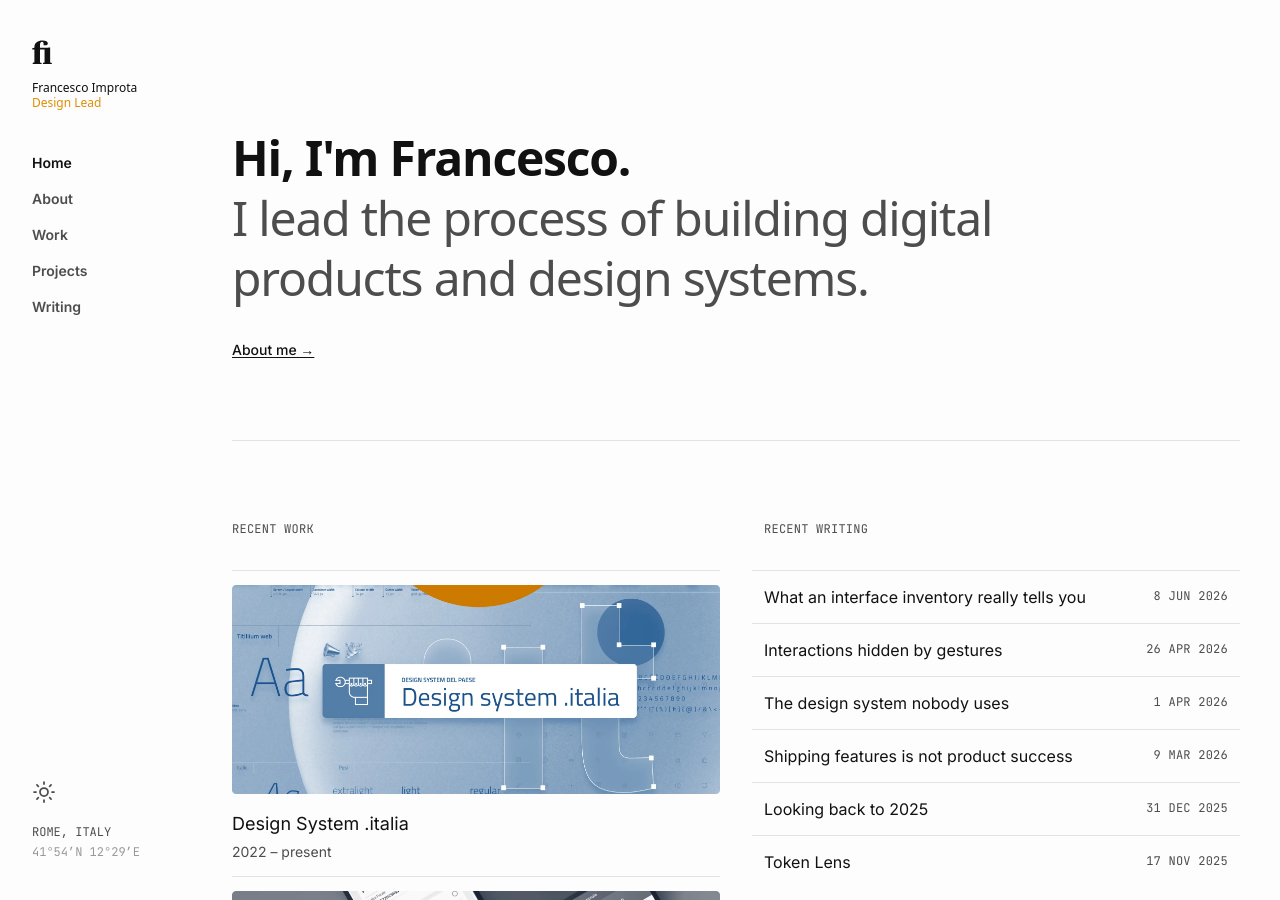
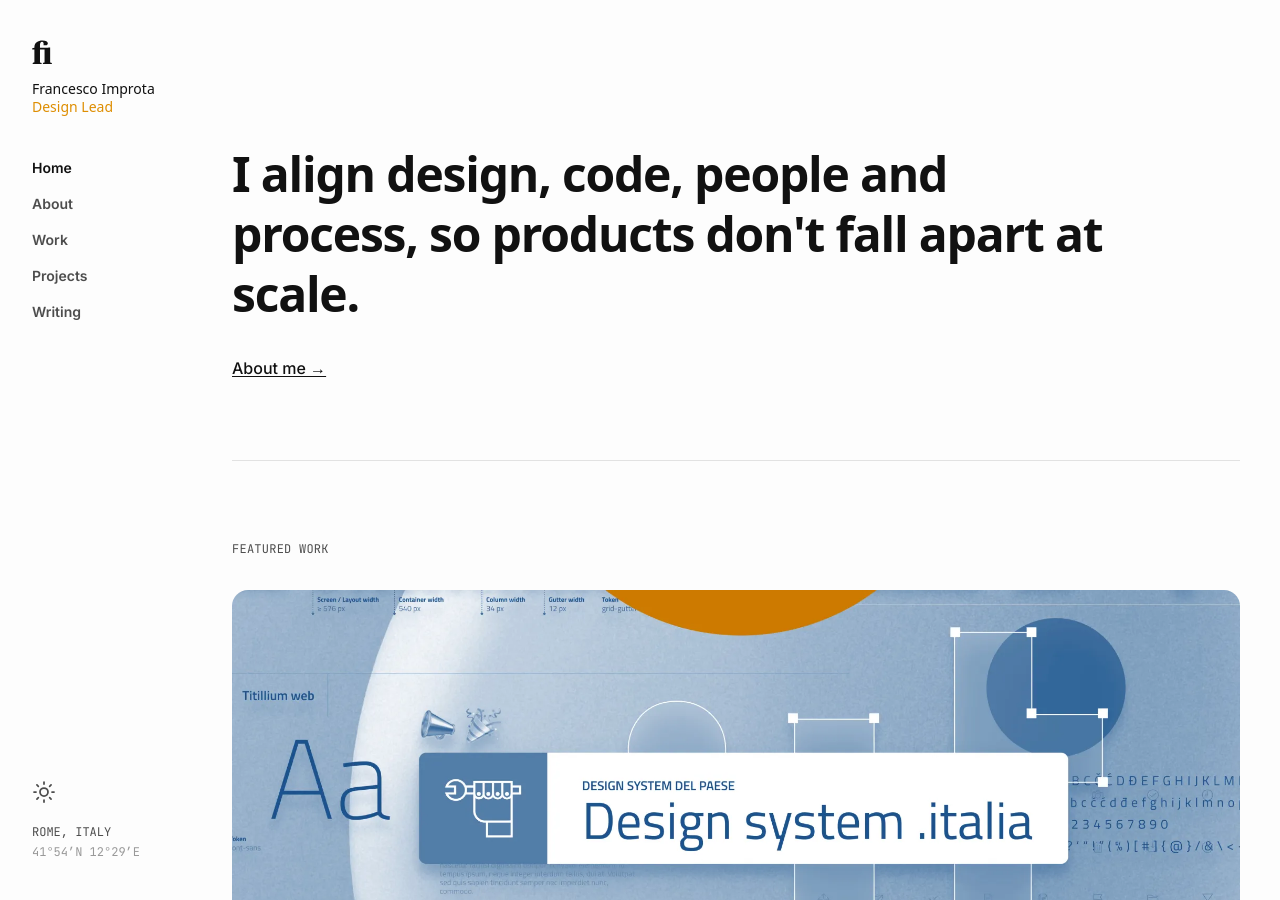
Before and after one commit to zetareticoli/fi, a Jekyll site: the page built from index.html, in a window 1280 px wide and 900 px high. Built offline with Jekyll 4.4.1, drawn with Linux system fonts in a browser that asks for light colours; some web fonts are replaced; some of the changed text lies outside the part shown.

Commit message:
refactor: remove index.md homepage; update work and featured sections for improved layout and content representation; implement justified gallery for featured projects

```diff
--- a/_includes/featured.html
+++ b/_includes/featured.html
@@ -1,24 +1,6 @@
-<article class="project mb-xl">
-  {% if work.url %}
-    <a href="{{work.url}}" class="color-text-primary">
-      <img src="{{work.image}}" alt="{{work.title}}" class="project-image mb-m" loading="lazy">
-    </a>
-  {% else %}
-    <img src="{{work.image}}" alt="{{work.title}}" class="project-image mb-m" loading="lazy">
-  {% endif %}
-  <div class="project__meta">
-    <!-- {% if work.type == "side" %}
-      <span class="project__tag text-tiny uppercase color-text-weak">Side project</span>
-    {% endif %} -->
-    {% if work.url %}
-      <a href="{{work.url}}" class="color-text-primary">
-        <h3 class="headline-secondary mb-xs">{{work.title}}</h3>
-      </a>
-    {% else %}
-      <h3 class="headline-secondary">{{work.title}}</h3>
-    {% endif %}
-    {% if work.year %}
-      <span class="text-small color-text-weak">{{work.year}}</span>
-    {% endif %}
-  </div>
-</article>
+<a href="{{ item.url | relative_url }}" target="_blank" rel="noopener noreferrer"
+  class="justified-item group animate-in rounded-2xl overflow-hidden"
+  style="--ar: {{ item.ar | default: 1.5 }}; transition-delay: {{ forloop.index | times: 120 }}ms;">
+  <img src="{{ item.image | relative_url }}" alt="{{ item.title }}"
+    class="w-full transition-transform duration-300 ease-out group-hover:scale-105">
+</a>
--- a/_includes/sidebar.html
+++ b/_includes/sidebar.html
@@ -6,8 +6,8 @@
         <path d="M26.312 10.844h-1.76l-1.672.44H11.572v-3.74c0-3.388.968-5.104 2.948-5.104 1.848 0 2.332 1.584 2.332 3.168 0 .748-.088 1.408-.176 2.024h4.62c1.012-.484 1.672-1.496 1.672-2.772 0-2.728-2.728-4.312-7.964-4.312-6.292 0-11.528 3.036-11.528 9.944v.572L.308 11.9v1.76h3.168v17.908c0 1.408-.704 1.584-2.464 1.716V35h12.936v-1.716c-1.76-.132-2.376-.308-2.376-1.716V13.66h6.644v17.908c0 1.408-.616 1.584-2.376 1.716V35h12.936v-1.716c-1.76-.132-2.464-.308-2.464-1.716V10.844z" fill="currentColor"/>
       </svg>
       <div class="flex flex-col">
-        <span class="font-heading text-xs text-primary font-medium leading-tight">Francesco Improta</span>
-        <span class="font-heading text-xs font-medium leading-tight text-accent">{{ site.description }}</span>
+        <span class="font-heading text-sm text-primary font-medium leading-tight">Francesco Improta</span>
+        <span class="font-heading text-sm font-medium leading-tight text-accent">{{ site.description }}</span>
       </div>
     </a>
     <ul class="hidden lg:flex flex-col gap-3">
--- a/css/tw-compiled.css
+++ b/css/tw-compiled.css
@@ -16,9 +16,6 @@
     --container-2xl: 42rem;
     --container-3xl: 48rem;
     --container-4xl: 56rem;
-    --container-5xl: 64rem;
-    --container-6xl: 72rem;
-    --container-7xl: 80rem;
     --text-xs: 0.75rem;
     --text-xs--line-height: calc(1 / 0.75);
     --text-sm: 0.875rem;
@@ -37,8 +34,7 @@
     --text-4xl--line-height: calc(2.5 / 2.25);
     --text-5xl: 3rem;
     --text-5xl--line-height: 1;
-    --text-7xl: 4.5rem;
-    --text-7xl--line-height: 1;
+    --font-weight-light: 300;
     --font-weight-medium: 500;
     --font-weight-semibold: 600;
     --font-weight-bold: 700;
@@ -47,9 +43,7 @@
     --leading-tight: 1.25;
     --leading-relaxed: 1.625;
     --radius-xs: 0.125rem;
-    --radius-lg: var(--radius);
     --radius-2xl: 1rem;
-    --radius-4xl: 2rem;
     --ease-out: cubic-bezier(0, 0, 0.2, 1);
     --ease-in-out: cubic-bezier(0.4, 0, 0.2, 1);
     --default-transition-duration: 150ms;
@@ -980,9 +974,6 @@
   .inline {
     display: inline;
   }
-  .inline-block {
-    display: inline-block;
-  }
   .inline-flex {
     display: inline-flex;
   }
@@ -1001,33 +992,21 @@
   .h-64 {
     height: calc(var(--spacing) * 64);
   }
-  .h-96 {
-    height: calc(var(--spacing) * 96);
-  }
   .h-auto {
     height: auto;
   }
   .h-full {
     height: 100%;
   }
-  .max-h-2\/3 {
-    max-height: calc(2 / 3 * 100%);
-  }
   .max-h-36 {
     max-height: calc(var(--spacing) * 36);
   }
   .max-h-40 {
     max-height: calc(var(--spacing) * 40);
   }
-  .max-h-48 {
-    max-height: calc(var(--spacing) * 48);
-  }
   .max-h-64 {
     max-height: calc(var(--spacing) * 64);
   }
-  .max-h-screen {
-    max-height: 100vh;
-  }
   .min-h-screen {
     min-height: 100vh;
   }
@@ -1055,18 +1034,6 @@
   .max-w-4xl {
     max-width: var(--container-4xl);
   }
-  .max-w-5xl {
-    max-width: var(--container-5xl);
-  }
-  .max-w-6xl {
-    max-width: var(--container-6xl);
-  }
-  .max-w-7 {
-    max-width: calc(var(--spacing) * 7);
-  }
-  .max-w-7xl {
-    max-width: var(--container-7xl);
-  }
   .max-w-md {
     max-width: var(--container-md);
   }
@@ -1153,9 +1120,6 @@
   }
   .gap-10 {
     gap: calc(var(--spacing) * 10);
-  }
-  .gap-24 {
-    gap: calc(var(--spacing) * 24);
   }
   .gap-x-10 {
     column-gap: calc(var(--spacing) * 10);
@@ -1177,14 +1141,8 @@
   .rounded-2xl {
     border-radius: var(--radius-2xl);
   }
-  .rounded-4xl {
-    border-radius: var(--radius-4xl);
-  }
   .rounded-full {
     border-radius: calc(infinity * 1px);
-  }
-  .rounded-lg {
-    border-radius: var(--radius-lg);
   }
   .rounded-xs {
     border-radius: var(--radius-xs);
@@ -1242,9 +1200,6 @@
   .object-cover {
     object-fit: cover;
   }
-  .p-0 {
-    padding: 0;
-  }
   .p-1 {
     padding: var(--spacing);
   }
@@ -1301,6 +1256,9 @@
   }
   .pt-12 {
     padding-top: calc(var(--spacing) * 12);
+  }
+  .pt-14 {
+    padding-top: calc(var(--spacing) * 14);
   }
   .pt-16 {
     padding-top: calc(var(--spacing) * 16);
@@ -1429,12 +1387,6 @@
   .underline-offset-2 {
     text-underline-offset: 2px;
   }
-  .opacity-50 {
-    opacity: 50%;
-  }
-  .opacity-75 {
-    opacity: 75%;
-  }
   .shadow {
     --tw-shadow: 0 1px 3px 0 var(--tw-shadow-color, rgb(0 0 0 / 0.1)), 0 1px 2px -1px var(--tw-shadow-color, rgb(0 0 0 / 0.1));
     box-shadow: var(--tw-inset-shadow), var(--tw-inset-ring-shadow), var(--tw-ring-offset-shadow), var(--tw-ring-shadow), var(--tw-shadow);
@@ -1449,26 +1401,6 @@
   }
   .grayscale {
     --tw-grayscale: grayscale(100%);
-    filter: var(--tw-blur,) var(--tw-brightness,) var(--tw-contrast,) var(--tw-grayscale,) var(--tw-hue-rotate,) var(--tw-invert,) var(--tw-saturate,) var(--tw-sepia,) var(--tw-drop-shadow,);
-  }
-  .grayscale-50 {
-    --tw-grayscale: grayscale(50%);
-    filter: var(--tw-blur,) var(--tw-brightness,) var(--tw-contrast,) var(--tw-grayscale,) var(--tw-hue-rotate,) var(--tw-invert,) var(--tw-saturate,) var(--tw-sepia,) var(--tw-drop-shadow,);
-  }
-  .grayscale-75 {
-    --tw-grayscale: grayscale(75%);
-    filter: var(--tw-blur,) var(--tw-brightness,) var(--tw-contrast,) var(--tw-grayscale,) var(--tw-hue-rotate,) var(--tw-invert,) var(--tw-saturate,) var(--tw-sepia,) var(--tw-drop-shadow,);
-  }
-  .grayscale-100 {
-    --tw-grayscale: grayscale(100%);
-    filter: var(--tw-blur,) var(--tw-brightness,) var(--tw-contrast,) var(--tw-grayscale,) var(--tw-hue-rotate,) var(--tw-invert,) var(--tw-saturate,) var(--tw-sepia,) var(--tw-drop-shadow,);
-  }
-  .invert-50 {
-    --tw-invert: invert(50%);
-    filter: var(--tw-blur,) var(--tw-brightness,) var(--tw-contrast,) var(--tw-grayscale,) var(--tw-hue-rotate,) var(--tw-invert,) var(--tw-saturate,) var(--tw-sepia,) var(--tw-drop-shadow,);
-  }
-  .sepia-50 {
-    --tw-sepia: sepia(50%);
     filter: var(--tw-blur,) var(--tw-brightness,) var(--tw-contrast,) var(--tw-grayscale,) var(--tw-hue-rotate,) var(--tw-invert,) var(--tw-saturate,) var(--tw-sepia,) var(--tw-drop-shadow,);
   }
   .filter {
@@ -1581,37 +1513,6 @@
       }
     }
   }
-  .group-hover\:opacity-100 {
-    &:is(:where(.group):hover *) {
-      @media (hover: hover) {
-        opacity: 100%;
-      }
-    }
-  }
-  .group-hover\:grayscale {
-    &:is(:where(.group):hover *) {
-      @media (hover: hover) {
-        --tw-grayscale: grayscale(100%);
-        filter: var(--tw-blur,) var(--tw-brightness,) var(--tw-contrast,) var(--tw-grayscale,) var(--tw-hue-rotate,) var(--tw-invert,) var(--tw-saturate,) var(--tw-sepia,) var(--tw-drop-shadow,);
-      }
-    }
-  }
-  .group-hover\:grayscale-0 {
-    &:is(:where(.group):hover *) {
-      @media (hover: hover) {
-        --tw-grayscale: grayscale(0%);
-        filter: var(--tw-blur,) var(--tw-brightness,) var(--tw-contrast,) var(--tw-grayscale,) var(--tw-hue-rotate,) var(--tw-invert,) var(--tw-saturate,) var(--tw-sepia,) var(--tw-drop-shadow,);
-      }
-    }
-  }
-  .group-hover\:sepia-0 {
-    &:is(:where(.group):hover *) {
-      @media (hover: hover) {
-        --tw-sepia: sepia(0%);
-        filter: var(--tw-blur,) var(--tw-brightness,) var(--tw-contrast,) var(--tw-grayscale,) var(--tw-hue-rotate,) var(--tw-invert,) var(--tw-saturate,) var(--tw-sepia,) var(--tw-drop-shadow,);
-      }
-    }
-  }
   .hover\:scale-105 {
     &:hover {
       @media (hover: hover) {
@@ -1622,13 +1523,6 @@
       }
     }
   }
-  .hover\:zoom-105 {
-    &:hover {
-      @media (hover: hover) {
-        zoom: 105%;
-      }
-    }
-  }
   .hover\:bg-secondary\/50 {
     &:hover {
       @media (hover: hover) {
@@ -1733,156 +1627,136 @@
       grid-column: span 7 / span 7;
     }
   }
-  .md\:block {
-    @media (width >= 48rem) {
-      display: block;
-    }
-  }
   .md\:grid-cols-12 {
     @media (width >= 48rem) {
       grid-template-columns: repeat(12, minmax(0, 1fr));
     }
   }
-  .md\:gap-8 {
-    @media (width >= 48rem) {
+  .lg\:col-span-1 {
+    @media (width >= 64rem) {
+      grid-column: span 1 / span 1;
+    }
+  }
+  .lg\:col-span-2 {
+    @media (width >= 64rem) {
+      grid-column: span 2 / span 2;
+    }
+  }
+  .lg\:col-span-3 {
+    @media (width >= 64rem) {
+      grid-column: span 3 / span 3;
+    }
+  }
+  .lg\:col-span-4 {
+    @media (width >= 64rem) {
+      grid-column: span 4 / span 4;
+    }
+  }
+  .lg\:col-span-6 {
+    @media (width >= 64rem) {
+      grid-column: span 6 / span 6;
+    }
+  }
+  .lg\:col-span-7 {
+    @media (width >= 64rem) {
+      grid-column: span 7 / span 7;
+    }
+  }
+  .lg\:col-span-8 {
+    @media (width >= 64rem) {
+      grid-column: span 8 / span 8;
+    }
+  }
+  .lg\:col-span-9 {
+    @media (width >= 64rem) {
+      grid-column: span 9 / span 9;
+    }
+  }
+  .lg\:mx-10 {
+    @media (width >= 64rem) {
+      margin-inline: calc(var(--spacing) * 10);
+    }
+  }
+  .lg\:ml-48 {
+    @media (width >= 64rem) {
+      margin-left: calc(var(--spacing) * 48);
+    }
+  }
+  .lg\:block {
+    @media (width >= 64rem) {
+      display: block;
+    }
+  }
+  .lg\:flex {
+    @media (width >= 64rem) {
+      display: flex;
+    }
+  }
+  .lg\:hidden {
+    @media (width >= 64rem) {
+      display: none;
+    }
+  }
+  .lg\:h-96 {
+    @media (width >= 64rem) {
+      height: calc(var(--spacing) * 96);
+    }
+  }
+  .lg\:h-screen {
+    @media (width >= 64rem) {
+      height: 100vh;
+    }
+  }
+  .lg\:w-48 {
+    @media (width >= 64rem) {
+      width: calc(var(--spacing) * 48);
+    }
+  }
+  .lg\:grid-cols-12 {
+    @media (width >= 64rem) {
+      grid-template-columns: repeat(12, minmax(0, 1fr));
+    }
+  }
+  .lg\:flex-col {
+    @media (width >= 64rem) {
+      flex-direction: column;
+    }
+  }
+  .lg\:items-end {
+    @media (width >= 64rem) {
+      align-items: flex-end;
+    }
+  }
+  .lg\:items-start {
+    @media (width >= 64rem) {
+      align-items: flex-start;
+    }
+  }
+  .lg\:justify-normal {
+    @media (width >= 64rem) {
+      justify-content: normal;
+    }
+  }
+  .lg\:gap-0 {
+    @media (width >= 64rem) {
+      gap: 0;
+    }
+  }
+  .lg\:gap-2 {
+    @media (width >= 64rem) {
+      gap: calc(var(--spacing) * 2);
+    }
+  }
+  .lg\:gap-4 {
+    @media (width >= 64rem) {
+      gap: calc(var(--spacing) * 4);
+    }
+  }
+  .lg\:gap-8 {
+    @media (width >= 64rem) {
       gap: calc(var(--spacing) * 8);
     }
   }
-  .lg\:col-span-1 {
-    @media (width >= 64rem) {
-      grid-column: span 1 / span 1;
-    }
-  }
-  .lg\:col-span-2 {
-    @media (width >= 64rem) {
-      grid-column: span 2 / span 2;
-    }
-  }
-  .lg\:col-span-3 {
-    @media (width >= 64rem) {
-      grid-column: span 3 / span 3;
-    }
-  }
-  .lg\:col-span-4 {
-    @media (width >= 64rem) {
-      grid-column: span 4 / span 4;
-    }
-  }
-  .lg\:col-span-5 {
-    @media (width >= 64rem) {
-      grid-column: span 5 / span 5;
-    }
-  }
-  .lg\:col-span-6 {
-    @media (width >= 64rem) {
-      grid-column: span 6 / span 6;
-    }
-  }
-  .lg\:col-span-7 {
-    @media (width >= 64rem) {
-      grid-column: span 7 / span 7;
-    }
-  }
-  .lg\:col-span-8 {
-    @media (width >= 64rem) {
-      grid-column: span 8 / span 8;
-    }
-  }
-  .lg\:col-span-9 {
-    @media (width >= 64rem) {
-      grid-column: span 9 / span 9;
-    }
-  }
-  .lg\:mx-10 {
-    @media (width >= 64rem) {
-      margin-inline: calc(var(--spacing) * 10);
-    }
-  }
-  .lg\:ml-48 {
-    @media (width >= 64rem) {
-      margin-left: calc(var(--spacing) * 48);
-    }
-  }
-  .lg\:block {
-    @media (width >= 64rem) {
-      display: block;
-    }
-  }
-  .lg\:flex {
-    @media (width >= 64rem) {
-      display: flex;
-    }
-  }
-  .lg\:hidden {
-    @media (width >= 64rem) {
-      display: none;
-    }
-  }
-  .lg\:h-96 {
-    @media (width >= 64rem) {
-      height: calc(var(--spacing) * 96);
-    }
-  }
-  .lg\:h-screen {
-    @media (width >= 64rem) {
-      height: 100vh;
-    }
-  }
-  .lg\:w-48 {
-    @media (width >= 64rem) {
-      width: calc(var(--spacing) * 48);
-    }
-  }
-  .lg\:grid-cols-12 {
-    @media (width >= 64rem) {
-      grid-template-columns: repeat(12, minmax(0, 1fr));
-    }
-  }
-  .lg\:flex-col {
-    @media (width >= 64rem) {
-      flex-direction: column;
-    }
-  }
-  .lg\:items-end {
-    @media (width >= 64rem) {
-      align-items: flex-end;
-    }
-  }
-  .lg\:items-start {
-    @media (width >= 64rem) {
-      align-items: flex-start;
-    }
-  }
-  .lg\:justify-normal {
-    @media (width >= 64rem) {
-      justify-content: normal;
-    }
-  }
-  .lg\:gap-0 {
-    @media (width >= 64rem) {
-      gap: 0;
-    }
-  }
-  .lg\:gap-2 {
-    @media (width >= 64rem) {
-      gap: calc(var(--spacing) * 2);
-    }
-  }
-  .lg\:gap-4 {
-    @media (width >= 64rem) {
-      gap: calc(var(--spacing) * 4);
-    }
-  }
-  .lg\:gap-6 {
-    @media (width >= 64rem) {
-      gap: calc(var(--spacing) * 6);
-    }
-  }
-  .lg\:gap-8 {
-    @media (width >= 64rem) {
-      gap: calc(var(--spacing) * 8);
-    }
-  }
   .lg\:gap-12 {
     @media (width >= 64rem) {
       gap: calc(var(--spacing) * 12);
@@ -1946,6 +1820,21 @@
   .lg\:pt-32 {
     @media (width >= 64rem) {
       padding-top: calc(var(--spacing) * 32);
+    }
+  }
+  .lg\:pt-34 {
+    @media (width >= 64rem) {
+      padding-top: calc(var(--spacing) * 34);
+    }
+  }
+  .lg\:pt-36 {
+    @media (width >= 64rem) {
+      padding-top: calc(var(--spacing) * 36);
+    }
+  }
+  .lg\:pt-38 {
+    @media (width >= 64rem) {
+      padding-top: calc(var(--spacing) * 38);
     }
   }
   .lg\:pb-16 {
@@ -1964,22 +1853,10 @@
       line-height: var(--tw-leading, var(--text-2xl--line-height));
     }
   }
-  .lg\:text-4xl {
-    @media (width >= 64rem) {
-      font-size: var(--text-4xl);
-      line-height: var(--tw-leading, var(--text-4xl--line-height));
-    }
-  }
   .lg\:text-5xl {
     @media (width >= 64rem) {
       font-size: var(--text-5xl);
       line-height: var(--tw-leading, var(--text-5xl--line-height));
-    }
-  }
-  .lg\:text-7xl {
-    @media (width >= 64rem) {
-      font-size: var(--text-7xl);
-      line-height: var(--tw-leading, var(--text-7xl--line-height));
     }
   }
   .lg\:text-xl {
@@ -1991,11 +1868,6 @@
   .xl\:col-span-1 {
     @media (width >= 80rem) {
       grid-column: span 1 / span 1;
-    }
-  }
-  .xl\:col-span-2 {
-    @media (width >= 80rem) {
-      grid-column: span 2 / span 2;
     }
   }
   .xl\:col-span-4 {
@@ -2213,6 +2085,41 @@
   h1, h2, h3, h4, h5, h6 {
     font-family: var(--font-heading);
     letter-spacing: -0.02em;
+  }
+}
+@layer components {
+  .justified-gallery {
+    --row-height: 20rem;
+    display: flex;
+    flex-direction: column;
+    gap: 1.5rem;
+  }
+  .justified-gallery > .justified-item {
+    display: block;
+    width: 100%;
+  }
+  .justified-gallery > .justified-item > img {
+    display: block;
+    width: 100%;
+    height: auto;
+  }
+  @media (min-width: 768px) {
+    .justified-gallery {
+      flex-flow: row wrap;
+    }
+    .justified-gallery > .justified-item {
+      width: auto;
+      aspect-ratio: var(--ar);
+      flex: var(--ar) 1 calc(var(--ar) * var(--row-height));
+    }
+    .justified-gallery > .justified-item > img {
+      height: 100%;
+      object-fit: cover;
+    }
+    .justified-gallery::after {
+      content: "";
+      flex-grow: 999;
+    }
   }
 }
 @property --tw-rotate-x {
--- /dev/null
+++ b/index.html
@@ -0,0 +1,57 @@
+---
+layout: default
+title: "Francesco Improta &ndash; Design Lead & Design System Expert"
+nav: true
+nav_title: "Home"
+nav_order: 0
+permalink: /
+---
+<div class="min-h-screen max-w-screen-7xl">
+  <!-- Hero -->
+  <section class="px-6 lg:px-10 pt-12 lg:pt-36 pb-16 lg:pb-20">
+    <div class="grid grid-cols-1 lg:grid-cols-12 gap-2 lg:gap-4">
+      <div class="col-span-12 max-w-4xl flex flex-col">
+        <h1 class="font-heading text-4xl sm:text-5xl lg:text-5xl clamp-3 tracking-tight font-bold leading-tight">
+          I align design, code, people and process, so products don't fall apart at scale.
+        <!-- <p class="text-2xl text-primary font-medium">{{ site.description }}</p> -->
+        <!-- <p class="mt-6 text-lg lg:text-xl text-muted-foreground leading-relaxed max-w-2xl">
+        </p> -->
+       </h1>
+        <a href="{{ '/about' | relative_url }}" class="mt-8 text-base underline font-medium hover:opacity-60 transition-opacity underline-offset-2">
+          About me →
+        </a>
+      </div>
+    </div>
+  </section>
+
+  <div class="mx-6 lg:mx-10 hairline"></div>
+
+  <!-- Selected Work -->
+  <section class="px-6 lg:px-10 py-16 lg:py-20">
+    <h2 class="meta-tag text-sm uppercase tracking-widest mb-8">Featured Work</h2>
+    <div class="justified-gallery mb-12">
+      {% for item in site.data.featured limit: 6 %}
+      {% include featured.html %}
+      {% endfor %}
+    </div>
+    <a href="{{ '/work' | relative_url }}" class="text-sm text-muted-foreground underline hover:text-accent transition-colors mt-4 ml-3 underline-offset-2">All work →</a>
+  </section>
+
+  <section class="px-6 lg:px-10 py-16 lg:py-20 max-w-screen-7xl">
+    <div class="md:col-span-6 flex flex-col">
+      <h2 class="meta-tag text-sm uppercase tracking-widest mb-8 pl-3">RECENT WRITING</h2>
+      {% assign recent_posts = site.posts %}
+      {% for post in recent_posts limit: 6 %}
+      <a href="{{ post.url | relative_url }}"
+        class="animate-in group grid grid-cols-12 gap-4 py-3.5 hairline items-center transition-colors px-3"
+        style="transition-delay: {{ forloop.index | times: 120 }}ms;">
+        <span class="col-span-9 text-md group-hover:text-accent transition-colors">{{ post.title }}</span>
+        <span class="col-span-3 text-right meta-tag">{{ post.date | date: "%-d %b %Y" }}</span>
+      </a>
+      {% endfor %}
+      <a href="{{ '/writing' | relative_url }}"
+        class="text-sm text-muted-foreground underline hover:text-accent transition-colors mt-4 ml-3 underline-offset-2">All
+        writing →</a>
+    </div>
+  </section>
+</div>
--- a/index.md
+++ /dev/null
@@ -1,59 +0,0 @@
----
-# index.md (homepage)
-layout: default
-title: "Francesco Improta - Design Lead UX/UI & Design Systems"
-nav: true
-nav_title: "Home"
-nav_order: 0
-permalink: /
----
-<div class="min-h-screen max-w-screen-7xl">
-  <!-- Hero -->
-  <section class="px-6 lg:px-10 pt-12 lg:pt-32 pb-16 lg:pb-20">
-    <div class="grid grid-cols-1 lg:grid-cols-12 gap-2 lg:gap-4">
-      <div class="col-span-12 max-w-4xl flex flex-col">
-        <h1 class="font-heading text-4xl sm:text-5xl lg:text-5xl clamp-3 tracking-tight font-bold leading-tight">
-          Hi, I'm Francesco. <br><span class="font-medium text-muted-foreground">I lead the process of building digital products and design systems.</span>
-        <!-- <p class="text-2xl text-primary font-medium">{{ site.description }}</p> -->
-        <!-- <p class="mt-6 text-lg lg:text-xl text-muted-foreground leading-relaxed max-w-2xl">
-        </p> -->
-       </h1>
-        <a href="{{ '/about' | relative_url }}" class="mt-8 text-sm underline font-medium hover:opacity-60 transition-opacity underline-offset-2">
-          About me →
-        </a>
-      </div>
-    </div>
-  </section>
-
-  <div class="mx-6 lg:mx-10 hairline"></div>
-
-  <!-- Selected Work -->
-  <section class="grid md:grid-cols-12 gap-24 md:gap-8 px-6 lg:px-10 py-16 lg:py-20 max-w-screen-7xl">
-    <div class="md:col-span-6 flex flex-col">
-      <h2 class="meta-tag text-sm uppercase tracking-widest mb-8">Recent Work</h2>
-      {%- assign sorted_work = site.work | sort: "period" | reverse -%}
-      {% for item in sorted_work limit: 2 %}
-      <a href="{{ item.url | relative_url }}" class="col-span-1 xl:col-span-2 flex flex-col animate-in group gap-4 py-3.5 hairline items-start transition-colors" style="transition-delay: {{ forloop.index | times: 120 }}ms;">
-        <span class=""><img src="{{ item.cover | relative_url }}" alt="{{ item.title }}" class="w-full max-h-screen object-cover"></span>
-        <div class="flex flex-col gap-1">
-          <span class="text-lg group-hover:text-accent transition-colors">{{ item.title }}</span>
-          <span class="text-sm text-muted-foreground">{{ item.period }}</span>
-        </div>
-      </a>
-      {% endfor %}
-      <a href="{{ '/work' | relative_url }}" class="text-sm text-muted-foreground underline hover:text-accent transition-colors mt-4 ml-3 underline-offset-2">All work →</a>
-    </div>
-    <div class="md:col-span-6 flex flex-col">
-      <h2 class="meta-tag text-sm uppercase tracking-widest mb-8 pl-3">RECENT WRITING</h2>
-      {% assign recent_posts = site.posts %}
-      {% for post in recent_posts limit: 6 %}
-      <a href="{{ post.url | relative_url }}" class="animate-in group grid grid-cols-12 gap-4 py-3.5 hairline items-center transition-colors px-3" style="transition-delay: {{ forloop.index | times: 120 }}ms;">
-        <span class="col-span-9 text-md group-hover:text-accent transition-colors">{{ post.title }}</span>
-        <span class="col-span-3 text-right meta-tag">{{ post.date | date: "%-d %b %Y" }}</span>
-      </a>
-      {% endfor %}
-      <a href="{{ '/writing' | relative_url }}" class="text-sm text-muted-foreground underline hover:text-accent transition-colors mt-4 ml-3 underline-offset-2">All writing →</a>
-    </div>
-
-  </section>
-</div>
```
Also changed, not shown: _data/featured.yml (+22 -8 lines), css/tw.css (+51 -0 lines), work.html (+3 -9 lines), img/work/digital-public-services/digital-public-services-1.png, img/work/noemalife/02-ctp-1.png (added), img/work/noemalife/athena-tracking.webp.
